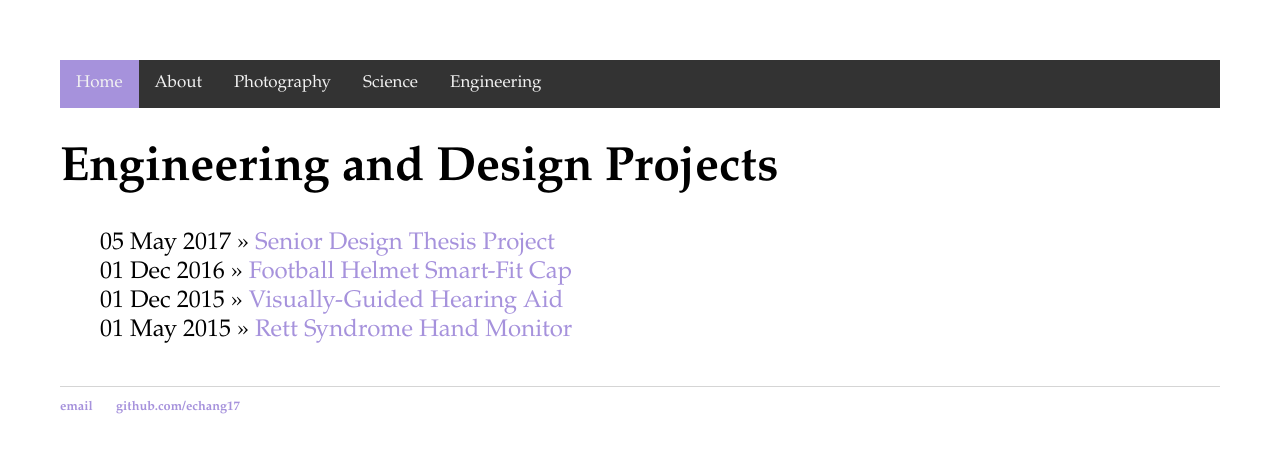
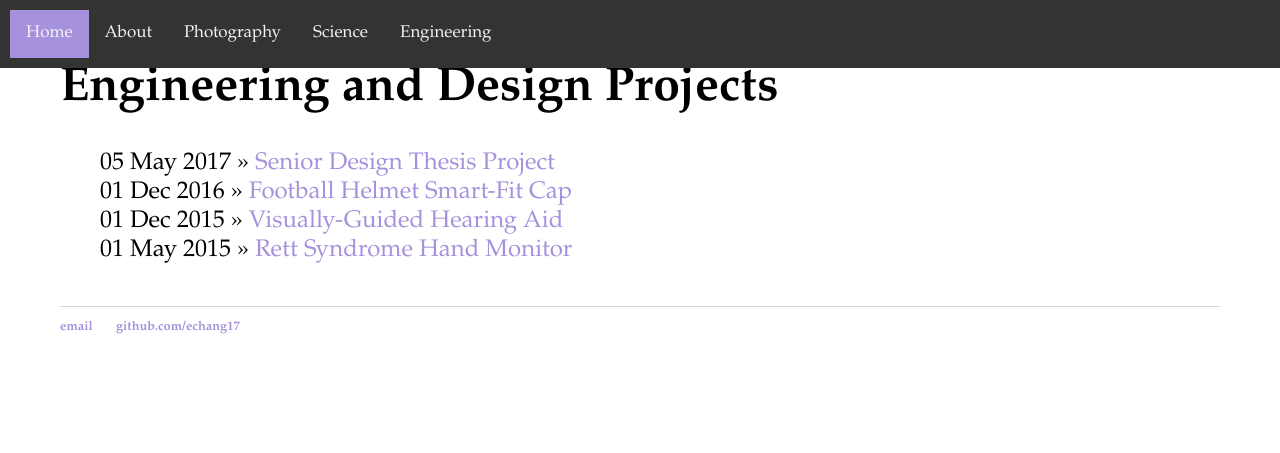
Before and after one commit to echang17/echang17.github.io, a Jekyll site: the page built from projects/index.html, in a window 1280 px wide. Shown: the top 453 px of the page. Built offline with Jekyll 4.4.1, drawn with Linux system fonts in a browser that asks for light colours.

Commit message:
Update main.css

```diff
--- a/css/main.css
+++ b/css/main.css
@@ -3,6 +3,11 @@
 .topnav {
   background-color: #333;
   overflow: hidden;
+  position: fixed; /*fix nav bar at top of page even when scrolling*/
+  top: 0; /*no space between top of page and nav bar*/
+  left: 0; /*nav bar extends all the way to the left of the page*/
+  width: 100%; /*nav bar extend the entire width of the screen*/
+  padding: 10px; /*Pad the nav bar a little on all sides*/
 }
 
 /* Style the links inside the navigation bar */
```
